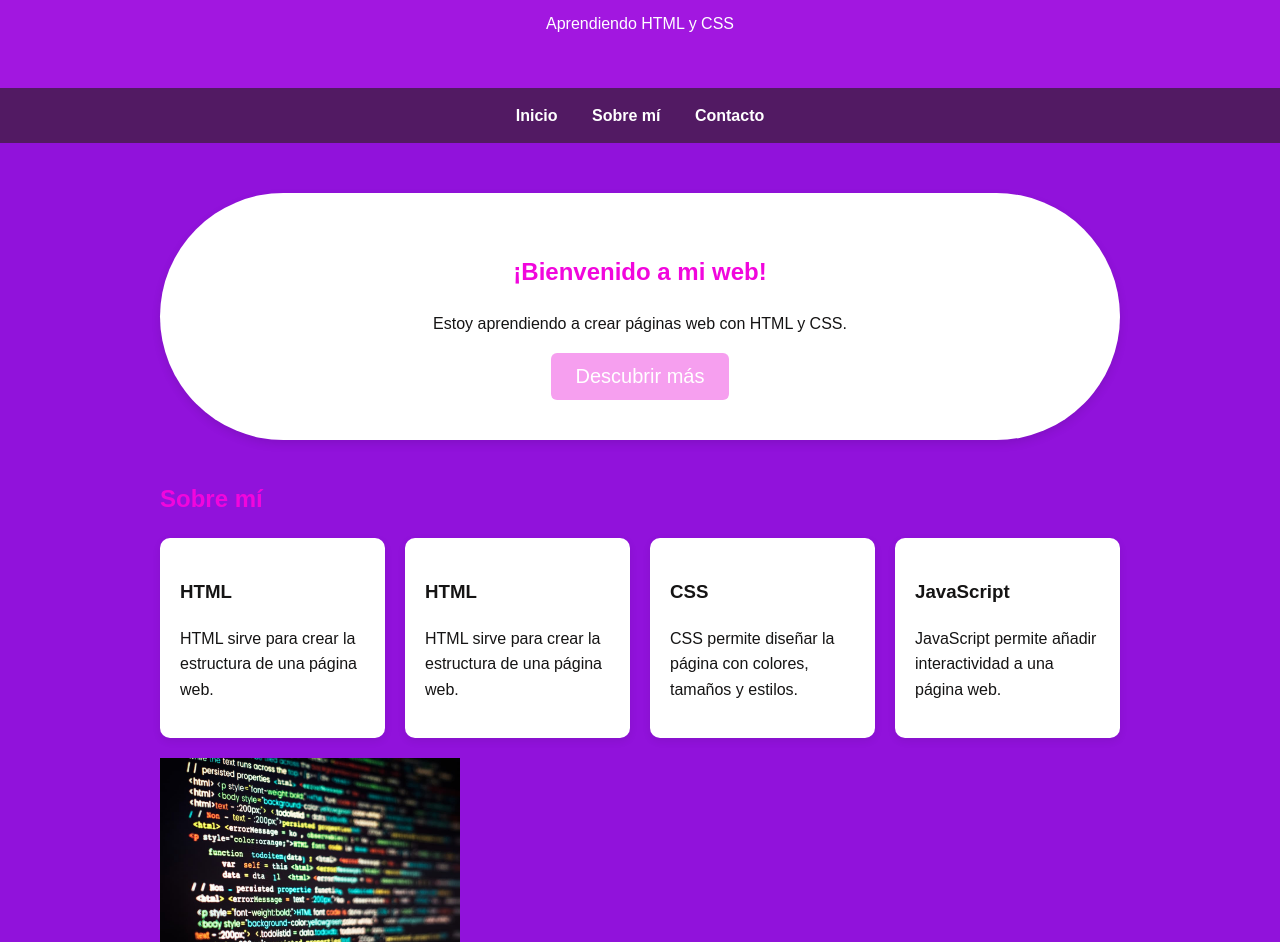
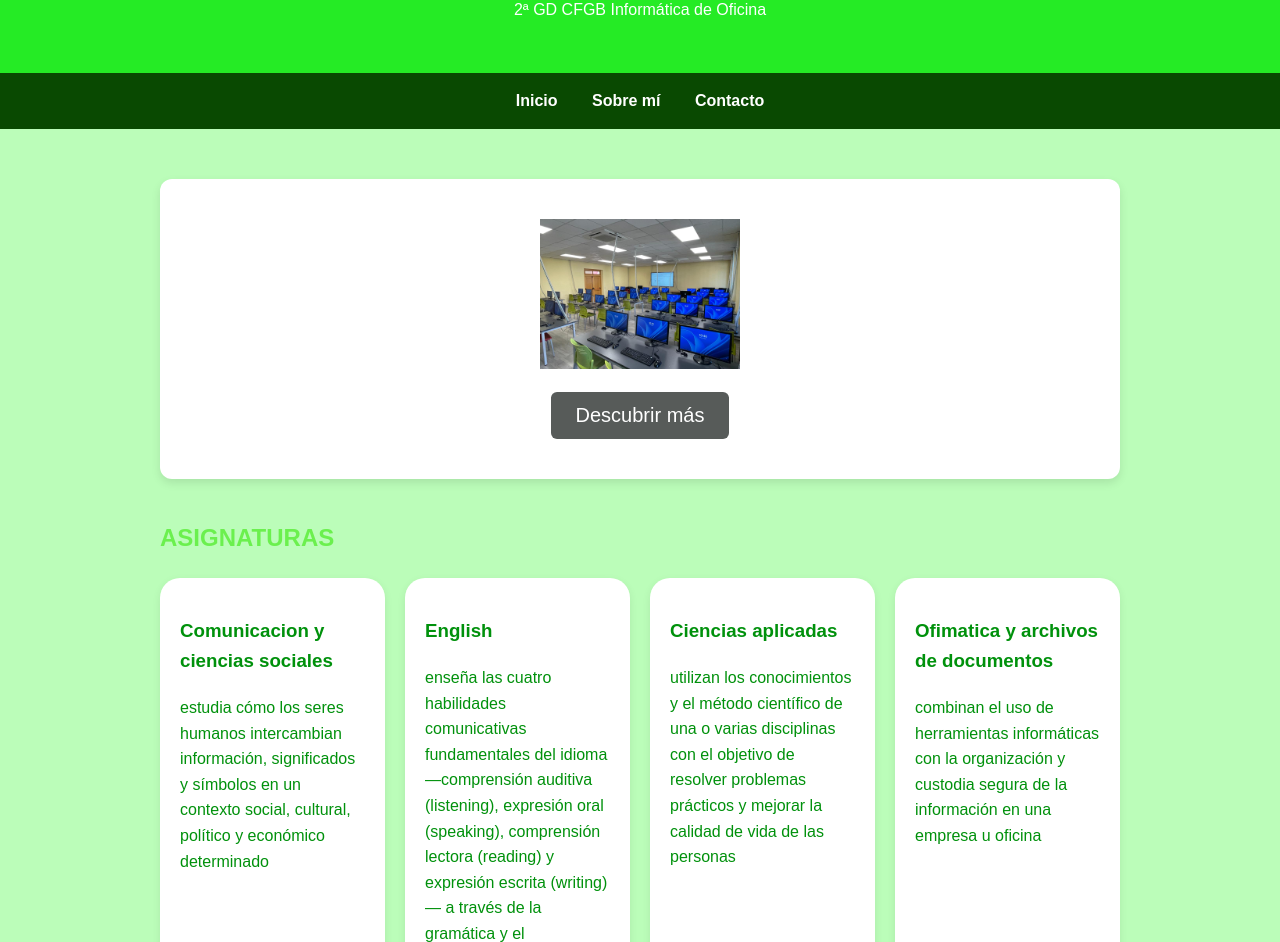
Before and after one commit to amonzam2412/amonzam2412.github.io, a plain HTML site: page index.html in a window 1280 px wide. Shown: the part 112-1054 px from the top of the page. Drawn offline with Linux system fonts and the light colour scheme.

Commit message:
Add files via upload

```diff
--- a/index.html
+++ b/index.html
@@ -8,7 +8,7 @@
 
     <meta name="viewport" content="width=device-width, initial-scale=1.0">
 
-    <title>Mi html</title>
+    <title>Examen</title>
 
     <link rel="stylesheet" href="style.css">
 
@@ -18,9 +18,9 @@
 
     <header>
 
-        <h1>Angel Montes Zambrano</h1>
+        <h1>Examen</h1>
 
-        <p>Aprendiendo HTML y CSS</p>
+        <p>2ª GD CFGB Informática de Oficina </p>
 
     </header>
 
@@ -38,9 +38,9 @@
 
         <section id="inicio" class="presentacion">
 
-            <h2>¡Bienvenido a mi web!</h2>
+            <img width="200" src="ADI4_foto.jpeg">
 
-            <p>Estoy aprendiendo a crear páginas web con HTML y CSS.</p>
+            <p></p>
 
             <button>Descubrir más</button>
 
@@ -48,55 +48,66 @@
 
         <section id="sobre-mi">
 
-            <h2>Sobre mí</h2>
+            <h2>ASIGNATURAS</h2>
 
             <div class="tarjetas">
 
                 <article class="tarjeta">
 
-                    <h3>HTML</h3>
+                    <h3>Comunicacion y ciencias sociales</h3>
+estudia cómo los seres humanos intercambian información, significados y símbolos en un contexto social, cultural, político y económico determinado
+                    <p>
+                </article>
 
-                    <p>HTML sirve para crear la estructura de una página web.</p>
-
-                </article>
                 <article class="tarjeta">
 
-                    <h3>HTML</h3>
-
-                    <p>HTML sirve para crear la estructura de una página web.</p>
+                    <h3>English</h3>
+enseña las cuatro habilidades comunicativas fundamentales del idioma —comprensión auditiva (listening), expresión oral (speaking), comprensión lectora (reading) y expresión escrita (writing)— a través de la gramática y el vocabulario
+                    <p></p>
 
                 </article>
 
                 <article class="tarjeta">
 
-                    <h3>CSS</h3>
-
-                    <p>CSS permite diseñar la página con colores, tamaños y estilos.</p>
+                    <h3> Ciencias aplicadas</h3>
+ utilizan los conocimientos y el método científico de una o varias disciplinas con el objetivo de resolver problemas prácticos y mejorar la calidad de vida de las personas
+                    <p></p>
 
                 </article>
 
+                 <article class="tarjeta">
+
+                    <h3>Ofimatica y archivos de documentos</h3>
+ combinan el uso de herramientas informáticas con la organización y custodia segura de la información en una empresa u oficina
+                    <p></p>
+
+
+
+                    </article>
+
                 <article class="tarjeta">
 
-                    <h3>JavaScript</h3>
-
-                    <p>JavaScript permite añadir interactividad a una página web.</p>
+                    <h3>archivos de documentos y Intalacion y mantenimiento de redes para transmision de datos</h3>
+Formación Profesional Básica (FPB) en Informática y Comunicaciones
+                    <p></p>
 
                 </article>
 
-                <img src="imagen.jpg" alt="imagen" class="centrada" <img src="imagen.jpg" width="300" height="200" alt="Mi imagen">
+
+
+
             </div>
 
         </section>
 
         <section id="contacto">
 
-            <h2>Contacto</h2>
+            <h2>Correo</h2>
 
-            <p>Correo: angelmonteszambrano08@gmail.com
-            </p>
+            <p>Correo: amonzam2412@g.educaand.es</p>
 
         </section>
-  Angel Montes Zambrano
+
     </main>
 
     <footer>
--- a/style.css
+++ b/style.css
@@ -12,9 +12,9 @@ body {
 
     margin: 0;
 
-    background-color:#9112db;
+    background-color: #10fa0848;
 
-    color: #050404ef;
+    color: #00910c;
 
     line-height: 1.6;
 
@@ -24,7 +24,7 @@ body {
 
 header {
 
-    background-color: #ca25eb4b;
+    background-color: #25eb25;
 
     color: white;
 
@@ -38,7 +38,7 @@ header h1 {
 
     margin: 0;
 
-    font-size: 45px;
+    font-size: 36px;
 
 }
 
@@ -46,7 +46,7 @@ header h1 {
 
 nav {
 
-    background-color: #3b1e37b9;
+    background-color: #094901;
 
     text-align: center;
 
@@ -68,7 +68,7 @@ nav a {
 
 nav a:hover {
 
-    color: #f305f369;
+    color: #93c5fd;
 
 }
 
@@ -92,7 +92,7 @@ section {
 
 h2 {
 
-    color: #f106dd;
+    color: #4deb25b9;
 
 }
 
@@ -106,7 +106,7 @@ h2 {
 
     padding: 40px 20px;
 
-    border-radius: 1218px;
+    border-radius: 12px;
 
     box-shadow: 0 4px 10px rgba(0, 0, 0, 0.1);
 
@@ -116,7 +116,7 @@ h2 {
 
 button {
 
-    background-color: #eb25db70;
+    background-color: #565a58fd;
 
     color: white;
 
@@ -134,7 +134,7 @@ button {
 
 button:hover {
 
-    background-color: #c81dd8;
+    background-color: #04f804a2;
 
 }
 
@@ -160,7 +160,7 @@ button:hover {
 
     padding: 20px;
 
-    border-radius: 10px;
+    border-radius: 20px;
 
     box-shadow: 0 3px 8px rgba(0, 0, 0, 0.08);
 
@@ -211,3 +211,5 @@ footer {
         flex-direction: column;
 
     }
+
+}
```
Also changed, not shown: ADI4_foto.jpeg (added).
